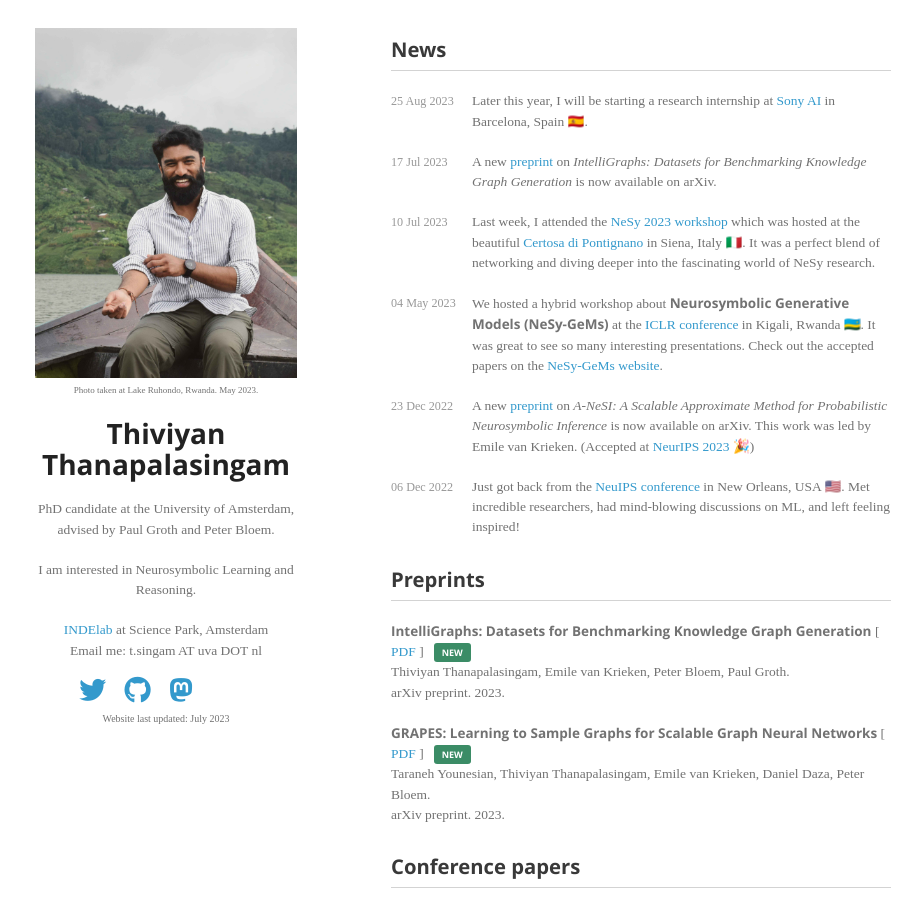
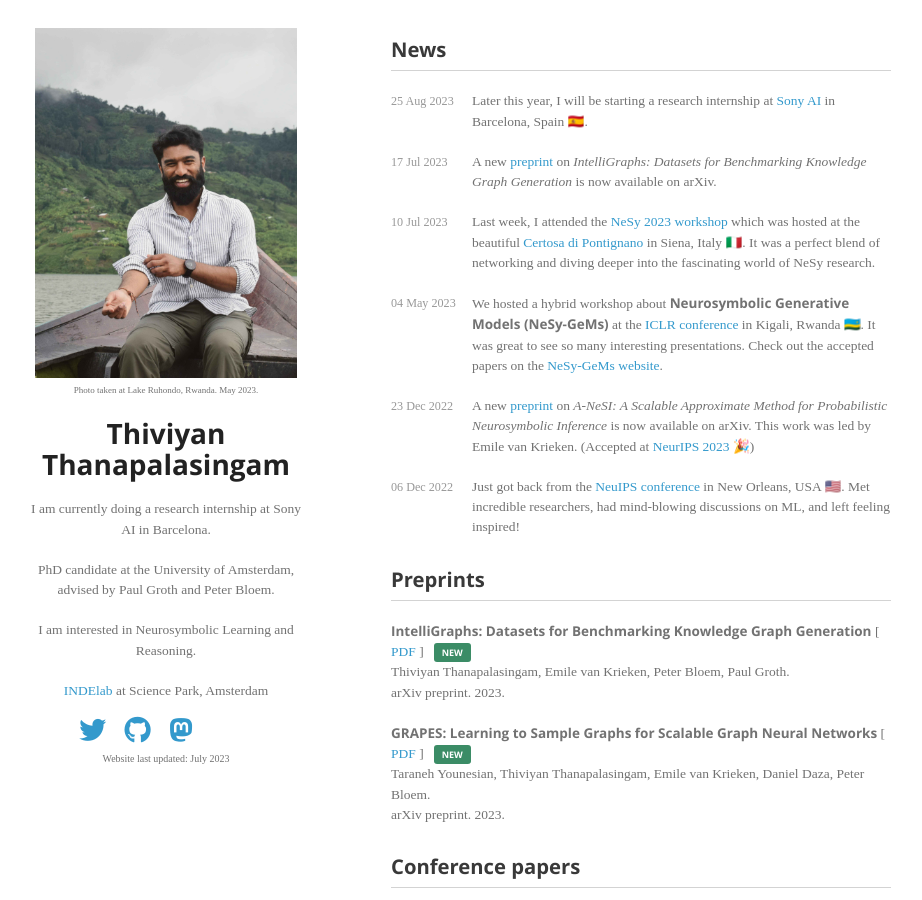
Before and after one commit to thiviyanT/website, a Jekyll site: the page built from index.html, in a window 1280 px wide and 900 px high. Shown: the whole window, without its empty margins (179-1101 px from the left). Built offline with Jekyll 4.4.1, drawn with Linux system fonts in a browser that asks for light colours; nearby versions of some CDN libraries; some web fonts are replaced; the list of posts is cut into pages by our own code; a style sheet for code colours, icons or effects is not loaded.

Commit message:
Update header.html

```diff
--- a/_includes/header.html
+++ b/_includes/header.html
@@ -3,11 +3,14 @@
     <p style="font-size: 9px;">Photo taken at Lake Ruhondo, Rwanda. May 2023.</p>
 
     <h1>Thiviyan Thanapalasingam</h1>
+
+    <p>I am currently doing a research internship at Sony AI in Barcelona.</p>
+
     <p>PhD candidate at the University of Amsterdam, advised by Paul Groth and Peter Bloem.</p>
+
     <p>I am interested in Neurosymbolic Learning and Reasoning.</p>
 
     <p><a href="https://indelab.org/">INDElab</a> at Science Park, Amsterdam<br>
-    Email me: t.singam AT uva DOT nl<br>
     </p>
 
     <span id="links">
```
